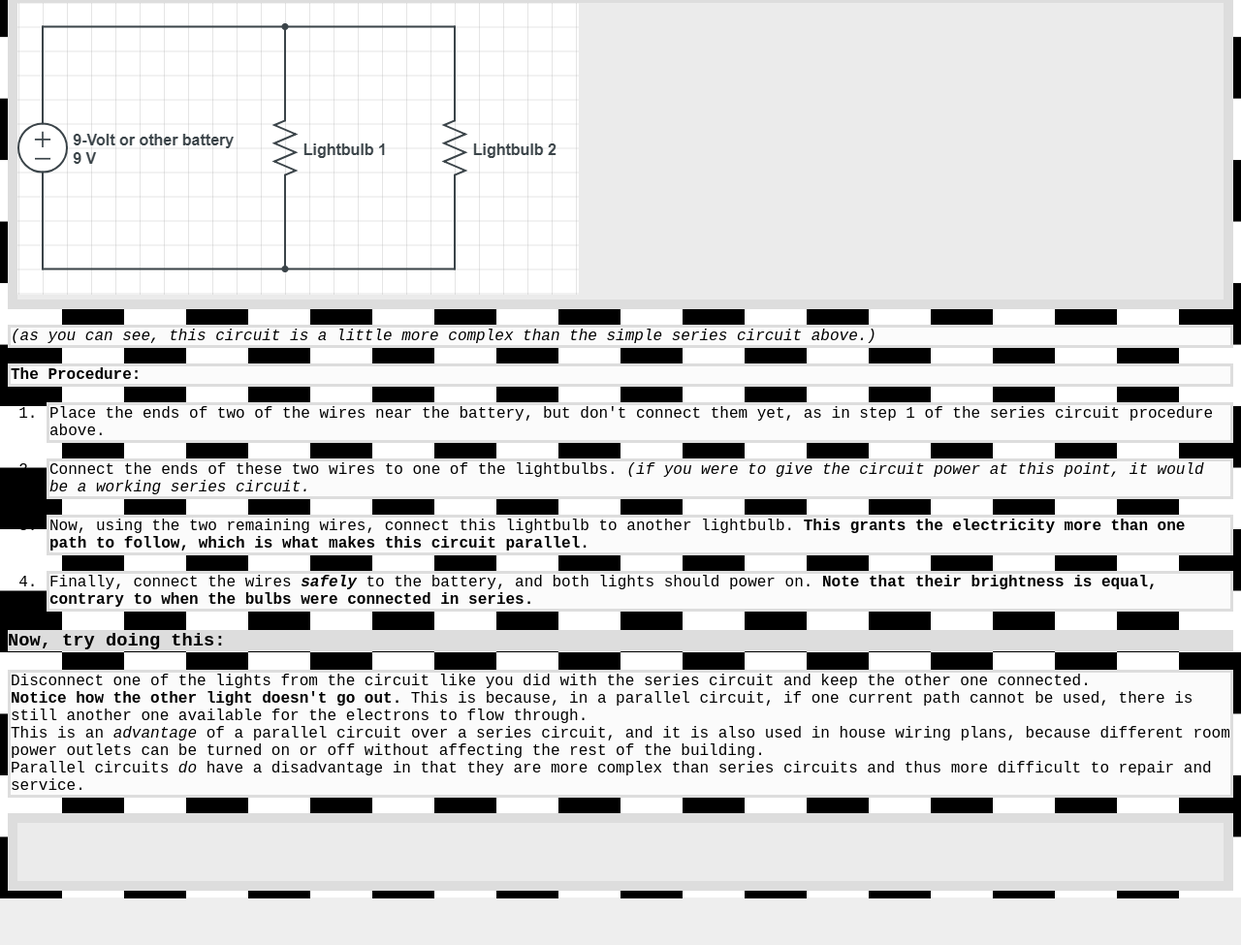
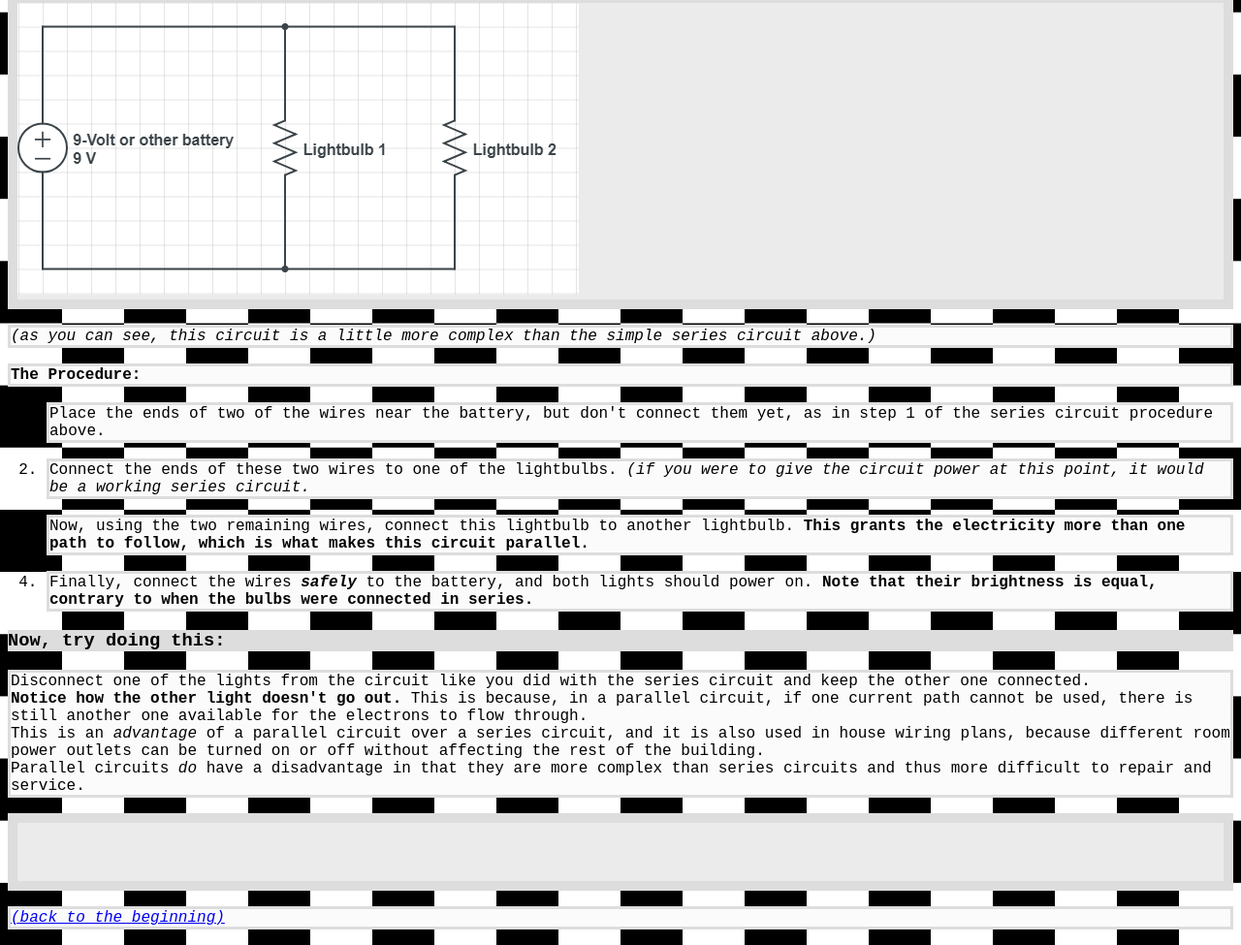
Before and after one commit to definitelyvonnegut/definitelyvonnegut.github.io, a plain HTML site: page circuitbuild.html in a window 1280 px wide. Shown: the part 3644-4619 px from the top of the page at 97% size. Before the commit the page ends 4571 px from the top, so only its background shows below. Drawn offline with Linux system fonts and the light colour scheme.

Commit message:
Update circuitbuild.html

```diff
--- a/circuitbuild.html
+++ b/circuitbuild.html
@@ -226,5 +226,8 @@
         Congratulations! You just figured out an important physics concept!
       </h4>
     </div>
+    <p>
+      <a href="index.html"><i>(back to the beginning)</i></a>
+    </p>
   </body>
 </html>
```
